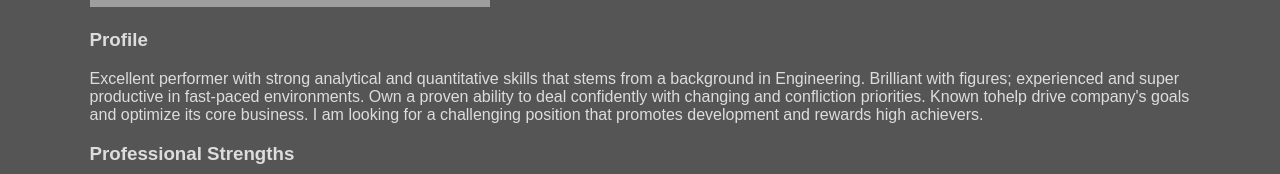
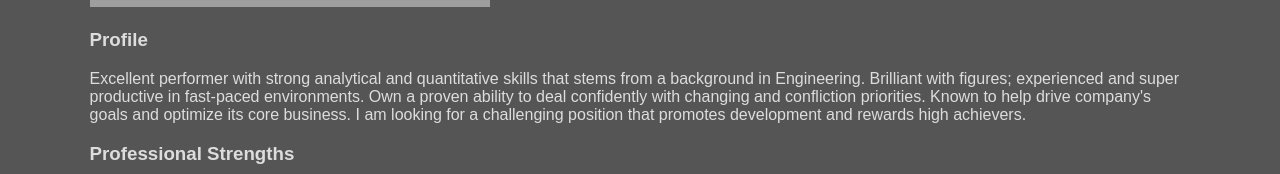
Before and after one commit to yemluck/prime-application, a plain HTML site: page index.html in a window 1280 px wide. Shown: the part 520-694 px from the top of the page. Drawn offline with Linux system fonts and the light colour scheme; grey boxes are pictures that could not be loaded.

Commit message:
Update index.html

```diff
--- a/index.html
+++ b/index.html
@@ -10,11 +10,13 @@
   <h1> Olayemi Christopher Agbolade</h1>
   <h4> 7200 Camden Ave N, 55430, MN</h4>
   <h4> (507) 279-9078</h4>
+
   <img src="https://media-exp1.licdn.com/dms/image/C5635AQHmlrgqFKdw9A/profile-framedphoto-shrink_400_400/0/1616289539017?e=1628658000&v=beta&t=_f0GUVfoO-Rk01EleQYQUkmcBm4IlxyCW_APkSW8vAA" />
+
   <div class="profile">
     <h3>Profile</h3>
   </div>
-  <p> Excellent performer with strong analytical and quantitative skills that stems from a background in Engineering. Brilliant with figures; experienced and super productive in fast-paced environments. Own a proven ability to deal confidently with changing and confliction priorities. Known tohelp drive company's goals and optimize its core business. I am looking for a challenging position that promotes development and rewards high achievers.</p>
+  <p> Excellent performer with strong analytical and quantitative skills that stems from a background in Engineering. Brilliant with figures; experienced and super productive in fast-paced environments. Own a proven ability to deal confidently with changing and confliction priorities. Known to help drive company's goals and optimize its core business. I am looking for a challenging position that promotes development and rewards high achievers.</p>
   <h3> Professional Strengths</h3>
   <ul>
     <li>Developed ability to work with interdisciplinary teams and high level executives.</li>
```
